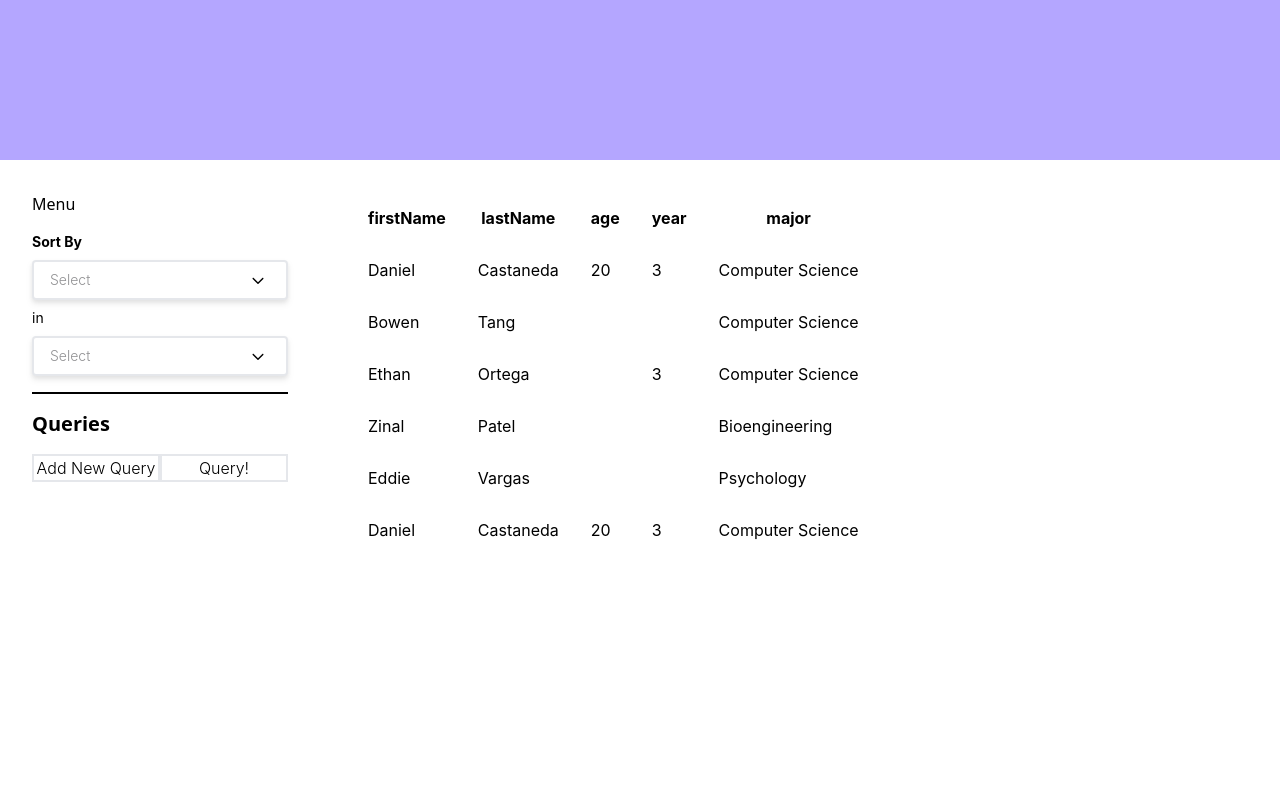
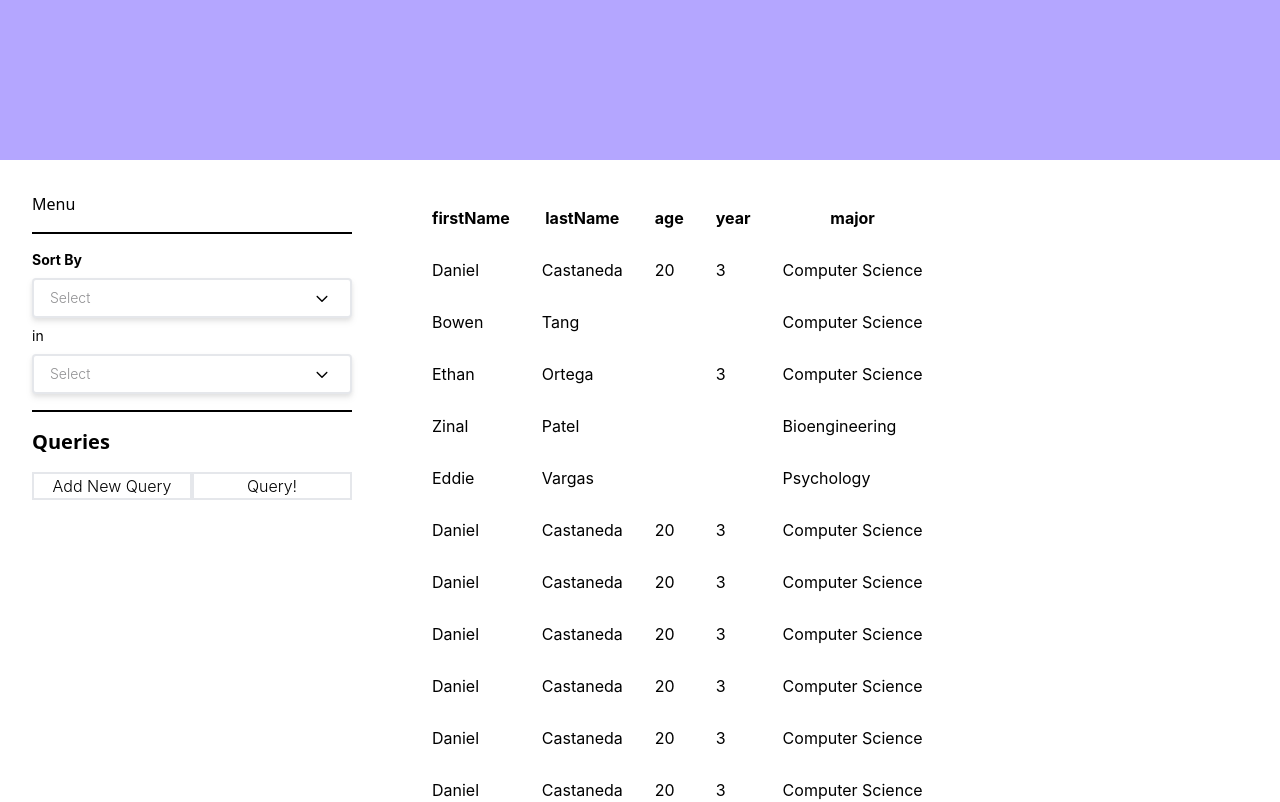
Before and after one commit to CS180-spring/cs180-21-CryPlusPlus, a Next.js app in the folder crydb/: page /main in a window 1280 px wide. Shown: the top 802 px of the page. Built offline with nearby package versions, Linux system fonts and the light colour scheme.

Commit message:
Updated main page

```diff
--- a/crydb/app/main/page.jsx
+++ b/crydb/app/main/page.jsx
@@ -34,6 +34,62 @@ const data = [
     firstName: "Eddie",
     lastName: "Vargas",
     major: "Psychology",
+  },
+  {
+    firstName: "Daniel",
+    lastName: "Castaneda",
+    age: 20,
+    year: 3,
+    major: "Computer Science",
+  },
+  {
+    firstName: "Daniel",
+    lastName: "Castaneda",
+    age: 20,
+    year: 3,
+    major: "Computer Science",
+  },
+  {
+    firstName: "Daniel",
+    lastName: "Castaneda",
+    age: 20,
+    year: 3,
+    major: "Computer Science",
+  },
+  {
+    firstName: "Daniel",
+    lastName: "Castaneda",
+    age: 20,
+    year: 3,
+    major: "Computer Science",
+  },
+  {
+    firstName: "Daniel",
+    lastName: "Castaneda",
+    age: 20,
+    year: 3,
+    major: "Computer Science",
+  },
+  {
+    firstName: "Daniel",
+    lastName: "Castaneda",
+    age: 20,
+    year: 3,
+    major: "Computer Science",
+  },
+  {
+    firstName: "Daniel",
+    lastName: "Castaneda",
+    age: 20,
+    year: 3,
+    major: "Computer Science",
+  },
+  {
+    firstName: "Daniel",
+    lastName: "Castaneda",
+    age: 20,
+    year: 3,
+    major: "Computer Science",
   },
   {
     firstName: "Daniel",
@@ -82,9 +138,10 @@ const Main = () => {
   return (
     <div>
       <div className='bg-figma-purple w-full h-40' />
-      <div className='flex flex-row'>
-        <div className='flex flex-col p-8 gap-4 w-80'>
+      <div className='flex flex-row h-screen'>
+        <div className='flex flex-col p-8 gap-4 w-96 h-full'>
           <Menu />
+          <hr className='border-b border-black' />
           <SortBy fields={cols.map(obj => obj.Header)} />
           <hr className='border-b border-black' />
           <div className='font-bold text-xl'>
@@ -98,7 +155,7 @@ const Main = () => {
               </div>
             )
           })}
-          <div className='flex flex-row'>
+          <div className='flex flex-row pb-20'>
             <button className='flex justify-center items-center hover:bg-figma-black-grey400 font-inter font-light border-2 w-full' onClick={() => addQuery()}>
                 Add New Query
             </button>
@@ -107,7 +164,7 @@ const Main = () => {
             </button>
           </div>
         </div>
-        <div className='flex flex-col items-center p-8'>
+        <div className='flex-1 w-full justify-center p-8'>
           <Table columns={cols} data={data} />
         </div>
       </div>
```
